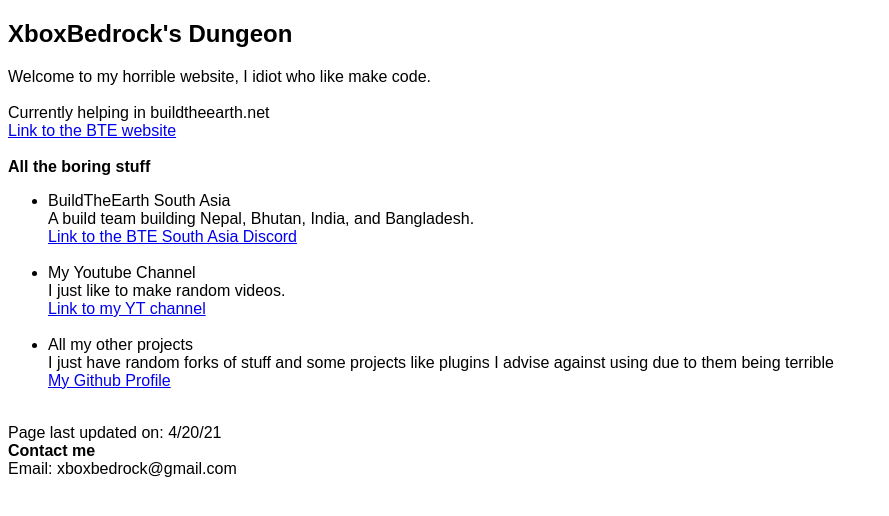
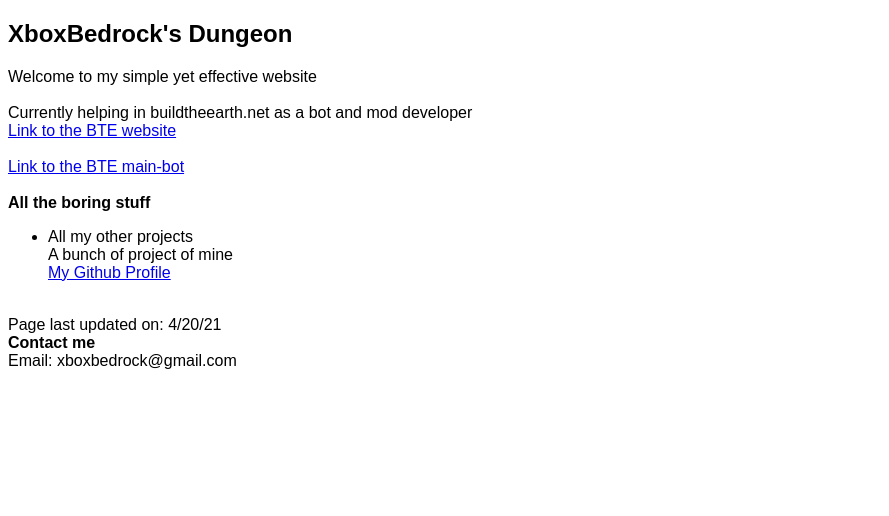
Before and after one commit to XboxBedrock/xboxbedrock.github.io, a plain HTML site: page index.html in a window 1280 px wide. Shown: the whole page, without its empty margins (0-889 px from the left). Drawn offline with Linux system fonts and the light colour scheme.

Commit message:
Update index.html

```diff
--- a/index.html
+++ b/index.html
@@ -12,24 +12,15 @@
   <body>
     <h2>XboxBedrock's Dungeon</h2>
     <p>
-      Welcome to my horrible website, I idiot who like make code.<br><br>
-      Currently helping in buildtheearth.net<br>
+      Welcome to my simple yet effective website<br><br>
+      Currently helping in buildtheearth.net as a bot and mod developer<br>
       <a href="https://buildtheearth.net/">Link to the BTE website</a><br><br>
+      <a href="https://github.com/BuildTheEarth/main-bot">Link to the BTE main-bot</a><br><br>
       <strong>All the boring stuff</strong>
       <ul>
-        <li>
-          BuildTheEarth South Asia<br>
-          A build team building Nepal, Bhutan, India, and Bangladesh.<br>
-	  <a href="https://discord.gg/baEF7fK">Link to the BTE South Asia Discord</a>
-        </li><br>
-	<li>
-          My Youtube Channel<br>
-          I just like to make random videos.<br>
-          <a href="https://www.youtube.com/channel/UCSUIc1AASebUz5pw1eXsSqg">Link to my YT channel</a>
-        </li><br>
 	<li>
           All my other projects<br>
-          I just have random forks of stuff and some projects like plugins I advise against using due to them being terrible<br>
+          A bunch of project of mine<br>
           <a href="https://github.com/XboxBedrock">My Github Profile</a>
         </li><br>
       </ul>
```
